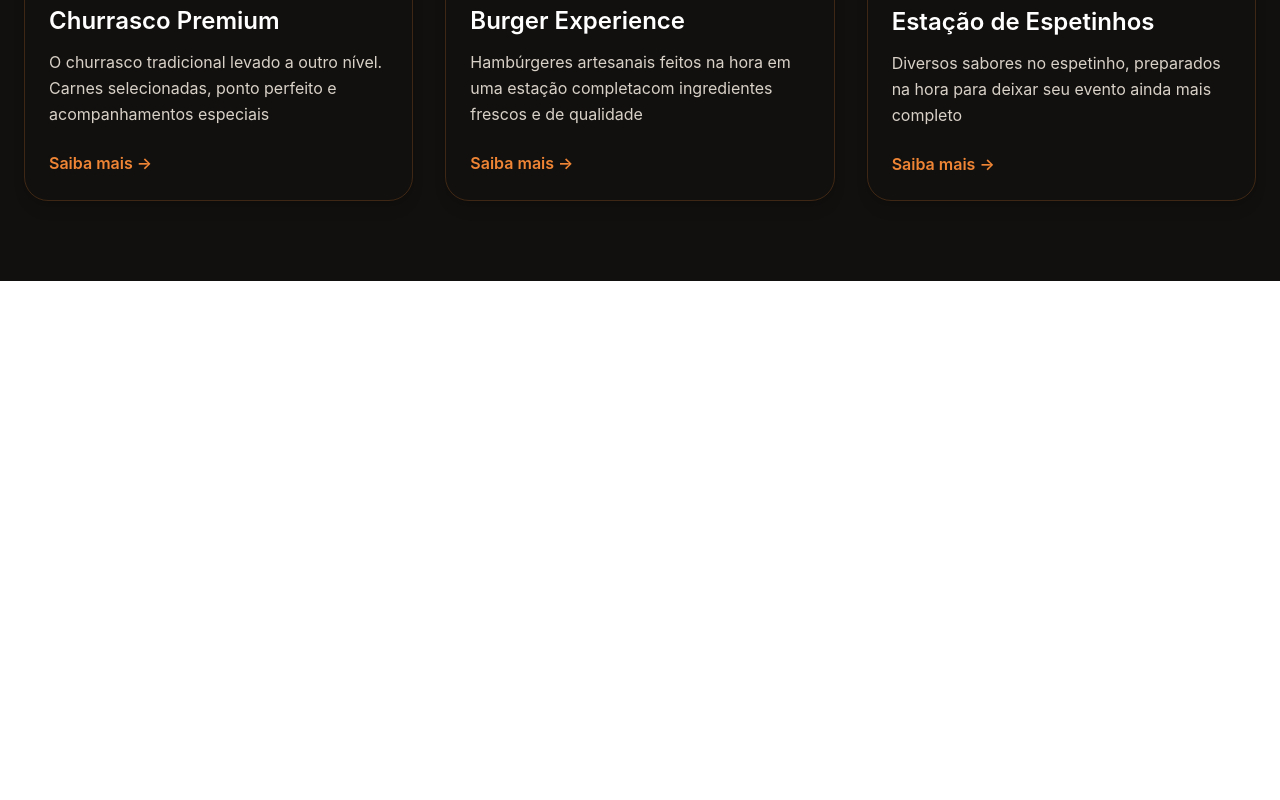
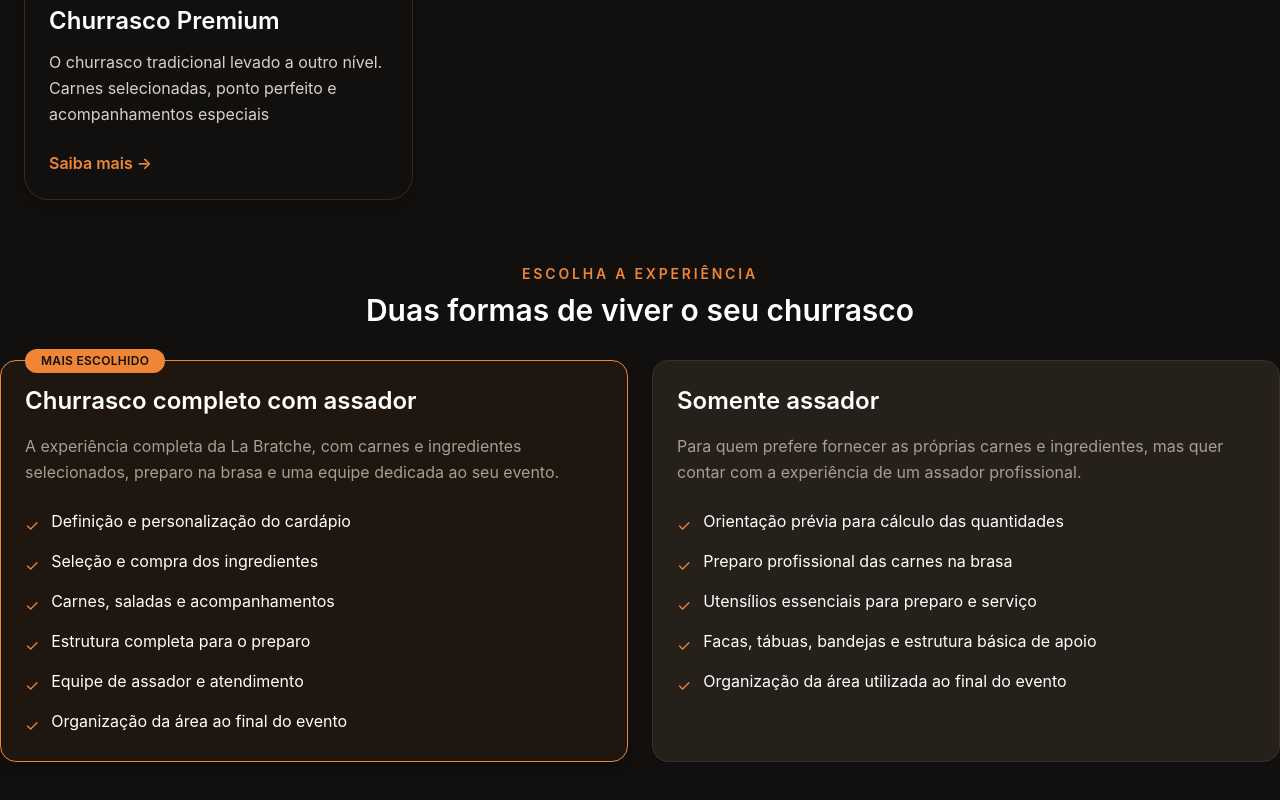
Before and after one commit to GreiceMoreira/la-bratche-landing-page, a React (Vite) app: page / in a window 1280 px wide. Shown: the part 1348-2148 px from the top of the page. Before the commit the page ends 1629 px from the top, so only its background shows below. Built offline with nearby package versions, Linux system fonts and the light colour scheme.

Commit message:
service-options

```diff
--- /dev/null
+++ b/src/components/experience/ExperienceDetails.jsx
@@ -0,0 +1,60 @@
+
+
+
+
+export default function ExperienceDetails({ experience }) {
+  return (
+    <section id="service-options" aria-labelledby="service-options-title">
+        <div className="mt-16">
+            <div className="mb-8 text-center">
+                <p className="text-sm font-semibold uppercase tracking-[0.2em] text-brand-orange">
+                Escolha a experiência
+                </p>
+
+                <h3 id="service-options-title" className="mt-2 text-3xl font-semibold text-text-primary">
+                Duas formas de viver o seu churrasco
+                </h3>
+            </div>
+
+            <div className="grid gap-6 md:grid-cols-2">
+                {Object.values(experience.details.serviceOptions).map((service) => (
+                <div
+                    key={service.id}
+                    className={`relative rounded-2xl border p-6 transition-all duration-300 ${
+                    service.featured
+                        ? "border-brand-orange bg-brand-orange/5 shadow-lg"
+                        : "border-border-subtle bg-bg-surface shadow-sm"
+                    }`}
+                >
+                    {service.featured && (
+                    <span className="absolute -top-3 left-6 rounded-full bg-brand-orange px-4 py-1 text-xs font-semibold uppercase tracking-wide text-bg-primary">
+                        Mais escolhido
+                    </span>
+                    )}
+
+                    <h4 className="text-2xl font-semibold text-text-primary">
+                    {service.title}
+                    </h4>
+
+                    <p className="mt-4 leading-relaxed text-text-muted">
+                    {service.description}
+                    </p>
+
+                    <ul className="mt-6 space-y-3">
+                    {service.features.map((feature) => (
+                        <li
+                        key={feature}
+                        className="flex items-start gap-3 text-text-primary"
+                        >
+                        <span className="mt-1 text-brand-orange ">✓</span>
+                        <span>{feature}</span>
+                        </li>
+                    ))}
+                    </ul>
+                </div>
+                ))}
+            </div>
+        </div>
+    </section>
+  )
+}
--- a/src/components/experience/experiences.js
+++ b/src/components/experience/experiences.js
@@ -6,23 +6,251 @@ import laBratcheImage from "../../assets/images/LaBratche.png";
 export const experiences = [
   {
     id: "churrasco",
+    active: true,
+
     title: "Churrasco Premium",
     icon: GiBarbecue,
     image: laBratcheImage,
     description: "O churrasco tradicional levado a outro nível. Carnes selecionadas, ponto perfeito e acompanhamentos especiais",
+
+    details: {
+      serviceOptions: {
+        complete: {
+          id: "complete",
+          title: "Churrasco completo com assador",
+          featured: true,
+          available: true,
+          description:
+            "A experiência completa da La Bratche, com carnes e ingredientes selecionados, preparo na brasa e uma equipe dedicada ao seu evento.",
+          features: [
+            "Definição e personalização do cardápio",
+            "Seleção e compra dos ingredientes",
+            "Carnes, saladas e acompanhamentos",
+            "Estrutura completa para o preparo",
+            "Equipe de assador e atendimento",
+            "Organização da área ao final do evento",
+          ],
+        },
+      assadorOnly: {
+        id: "assador-only",
+        title: "Somente assador",
+        featured: false,
+        available: true,
+        description:
+          "Para quem prefere fornecer as próprias carnes e ingredientes, mas quer contar com a experiência de um assador profissional.",
+        features: [
+          "Orientação prévia para cálculo das quantidades",
+          "Preparo profissional das carnes na brasa",
+          "Utensílios essenciais para preparo e serviço",
+          "Facas, tábuas, bandejas e estrutura básica de apoio",
+          "Organização da área utilizada ao final do evento",
+        ],
+      },
+      },
+
+      meats: [
+          // carnes
+          {
+            id:"entrecot",
+            name: "Entrecot",
+            featured: true,
+            available: true,
+          },
+          {
+            id:"assado-de-tira",
+            name: "Assado de tira",
+            description: "Angus",
+            featured: false,
+            available: true,
+          },
+          {
+            id:"matambrito-suino",
+            name: "Matambrito suíno",
+            featured: false,
+            available: true,
+          },
+          {
+            id:"file-coxa-sobrecoxa",
+            name: "Filé de coxa e sobrecoxa",
+            featured: false,
+            available: true,
+          },
+          {
+            id:"treccia-di-manzo",
+            name: "Treccia di manzo",
+            description: "Entranha trançada com bacon",
+            featured: false,
+            available: true,
+          },
+          {
+            id:"costelinha-de-porco",
+            name: "Costelinha de porco",
+            featured: false,
+            available: true,
+          },
+          {
+            id:"vazio",
+            name: "Vazio",
+            featured: false,
+            available: true,
+          },
+          {
+            id:"paleta-atlatida",
+            name: "Paleta Atlântida",
+            featured: true,
+            available: true,
+          },
+          {
+            id:"picanha",
+            name: "Picanha",
+            featured: false,
+            available: true,
+          },
+
+      ],
+
+      sides: [
+          // acompanhamentos
+          {
+            id: "salada-batata-mix-salada",
+            name: "Salada de batata + Mix de salada",
+            description: "Maionese caseira, alface americana, rúcula e tomate",
+            featured: false,
+            available: true,
+          },
+          {
+            id: "pao-la-bratche",
+            name: "Pão La Bratche",
+            description: "Baguete, mozzarella e linguiça",
+            featured: true,
+            available: true,
+          },
+          {
+            id: "linguica-artesanal",
+            name: "Linguiça Artesanal",
+            description: "Suína e Mista",
+            featured: false,
+            available: true,
+          },
+          {
+            id: "queijos",
+            name: "Queijos",
+            description: "Provolone e/ou Coalho",
+            featured: false,
+            available: true,
+          },
+          {
+            id: "cipolla-con-formaggio",
+            name: "Cipolla con formaggio",
+            description: "Cebolas com molho de gorgonzola",
+            featured: false,
+            available: true,
+          },
+          {
+            id: "pimentao-recheado",
+            name: "Pimentão Recheado",
+            description: "Pimentão vermelho ou amarelo recheado com gorgonzola",
+            featured: false,
+            available: true,
+          },
+          {
+            id: "batata-molho-queijo",
+            name: "Batata com molho de queijo",
+            description: "Batatas assadas com molho de gorgonzola",
+            featured: false,
+            available: true,
+          },
+        ],
+
+      desserts: [
+        //sobremesas
+        {
+          id: "abacaxi-la-bratche",
+          name: "Abacaxi La Bratche",
+          description: "Abacaxi assado, queijo, doce de leite e raspas de coco",
+          featured: false,
+          available: true,
+        },
+        {
+          id: "banana-assada",
+          name: "Banana Assada",
+          description: "Banana assada, doce de leite e sorvete de creme",
+          featured: false,
+          available: true,
+        },
+      ],
+
+      sampleMenus: [
+        {
+          id: "tradicional",
+          name: "Tradicional",
+          pricePerPerson: 65,
+          minGuests: 20,
+          items: [
+            "pao-la-bratche",
+            "linguica-artesanal",
+            "vazio",
+            "costelinha-de-porco",
+            "file-coxa-sobrecoxa",
+            "salada-batata-mix-salada",
+          ],
+        },
+        {
+          id: "sabores-do-campo",
+          name: "Sabores do Campo",
+          pricePerPerson: 75,
+          minGuests: 20,
+          items: [
+            "pao-la-bratche",
+            "linguica-artesanal",
+            "entrecot",
+            "assado-de-tira",
+            "matambrito-suino",
+            "salada-batata-mix-salada",
+          ],
+        },
+        {
+          id: "assados-especiais",
+          name: "Assados Especiais",
+          pricePerPerson: 90,
+          minGuests: 20,
+          items: [
+            "pao-la-bratche",
+            "linguica-artesanal",
+            "queijos",
+            "entrecot",
+            "picanha",
+            "treccia-di-manzo",
+            "salada-batata-mix-salada",
+          ],
+        },
+      ],
+
+      images: [
+          // fotos
+      ],
+    },
+
+
   },
   {
     id: "hamburguer",
+    active: false,
+
     title: "Burger Experience",
     icon: GiHamburger,
     image: laBratcheImage,
     description: "Hambúrgeres artesanais feitos na hora em uma estação completacom ingredientes frescos e de qualidade",
+
   },
   {
     id: "espetinhos",
+    active: false,
+
     title: "Estação de Espetinhos",
     icon: MdOutlineKebabDining,
     image: laBratcheImage,
     description: "Diversos sabores no espetinho, preparados na hora para deixar seu evento ainda mais completo",
+
   },
 ]
--- a/src/index.css
+++ b/src/index.css
@@ -11,4 +11,7 @@
 
     --color-text-primary: #FFFFFF;
     --color-text-secondary: #D8D1C8;
+    --color-text-muted: #A79D92;
+
+    --color-border-subtle: #3A3028;
 }
--- a/src/sections/Experiences.jsx
+++ b/src/sections/Experiences.jsx
@@ -1,5 +1,6 @@
 import Container from "../components/Container";
 import ExperienceCard from "../components/experience/ExperienceCard";
+import ExperienceDetails from "../components/experience/ExperienceDetails";
 import { experiences } from "../components/experience/experiences";
 import ExperienceTabs from "../components/experience/ExperienceTabs";
 import Section from "../components/Section";
@@ -25,7 +26,9 @@ export default function Experiences() {
                 </div>
 
                <div className="grid gap-8 md:grid-cols-3">
-                {experiences.map((experience) => (
+                {experiences
+                    .filter((experience) => experience.active)
+                    .map((experience) => (
                     <ExperienceCard
                         key={experience.id}
                         experience={experience}
@@ -35,6 +38,7 @@ export default function Experiences() {
 
 
             </Container>
+            <ExperienceDetails experience={experiences[0]}/>
 
         </Section>
     );
```
